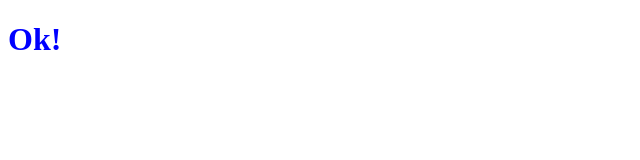
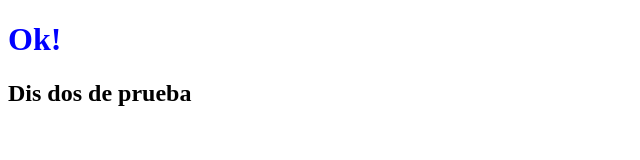
Before and after one commit to claraflenner/git-test, a plain HTML site: page index.html in a window 1280 px wide. Shown: the whole page, without its empty margins (0-640 px from the left). Drawn offline with Linux system fonts and the light colour scheme.

Commit message:
segundo titulo

```diff
--- a/index.html
+++ b/index.html
@@ -9,5 +9,6 @@
 </head>
 <body>
     <h1>Ok!</h1>
+    <h2>Dis dos de prueba</h2>
 </body>
 </html>
```
